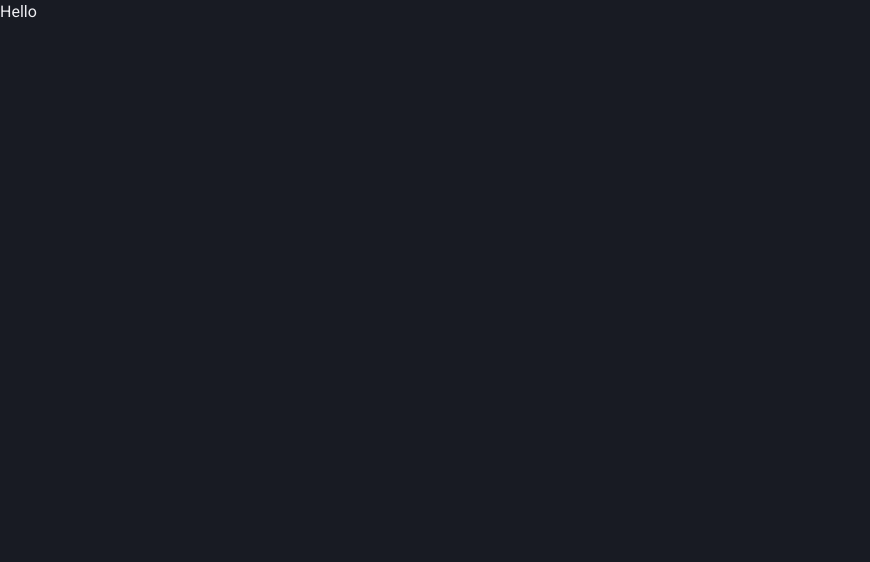
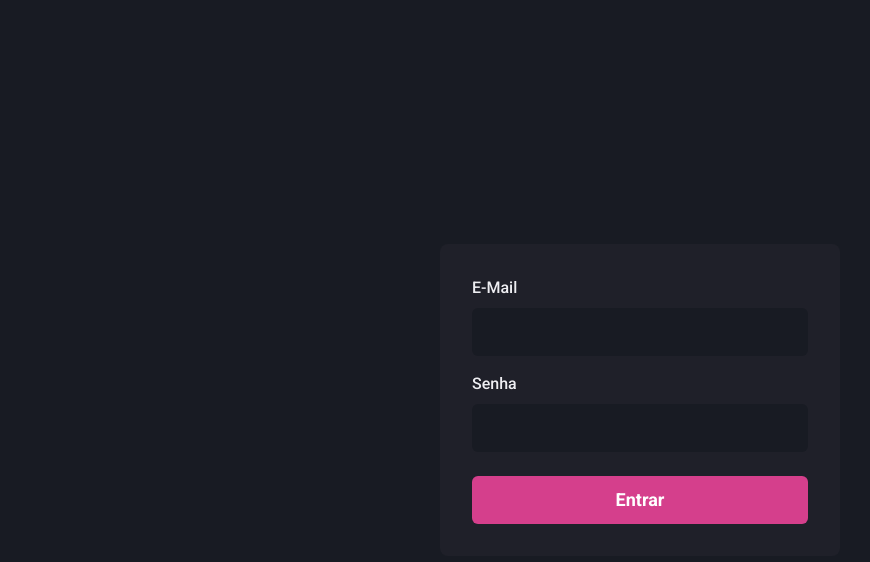
Before and after one commit to AugustoTI/dashboard, a Next.js app: page / in a window 1280 px wide. Shown: the top 562 px of the page, without its empty margins (0-870 px from the left). Built offline with nearby package versions, Linux system fonts and the light colour scheme.

Commit message:
configuring the form on the home page

```diff
--- a/src/pages/index.tsx
+++ b/src/pages/index.tsx
@@ -1,10 +1,55 @@
+import { Button, Flex, FormControl, FormLabel, Input, Stack } from '@chakra-ui/react'
 import type { NextPage } from 'next'
 
 const Home: NextPage = () => {
   return (
-    <>
-      <h1>Hello</h1>
-    </>
+    <Flex w="100vw" h="100vh" alignItems="center" justifyContent="center">
+      <Flex
+        as="form"
+        width="100%"
+        maxW={400}
+        bg="gray.800"
+        p={8}
+        borderRadius={8}
+        flexDirection="column"
+      >
+        <Stack spacing={4}>
+          <FormControl>
+            <FormLabel htmlFor="email">E-Mail</FormLabel>
+            <Input
+              name="email"
+              id="email"
+              type="email"
+              focusBorderColor="pink.500"
+              bgColor="gray.900"
+              variant="filled"
+              size="lg"
+              _hover={{
+                bgColor: 'gray.900',
+              }}
+            />
+          </FormControl>
+          <FormControl>
+            <FormLabel htmlFor="password">Senha</FormLabel>
+            <Input
+              name="password"
+              id="password"
+              type="password"
+              focusBorderColor="pink.500"
+              bgColor="gray.900"
+              variant="filled"
+              size="lg"
+              _hover={{
+                bgColor: 'gray.900',
+              }}
+            />
+          </FormControl>
+        </Stack>
+        <Button type="submit" mt="6" size="lg" colorScheme="pink">
+          Entrar
+        </Button>
+      </Flex>
+    </Flex>
   )
 }
 
```
